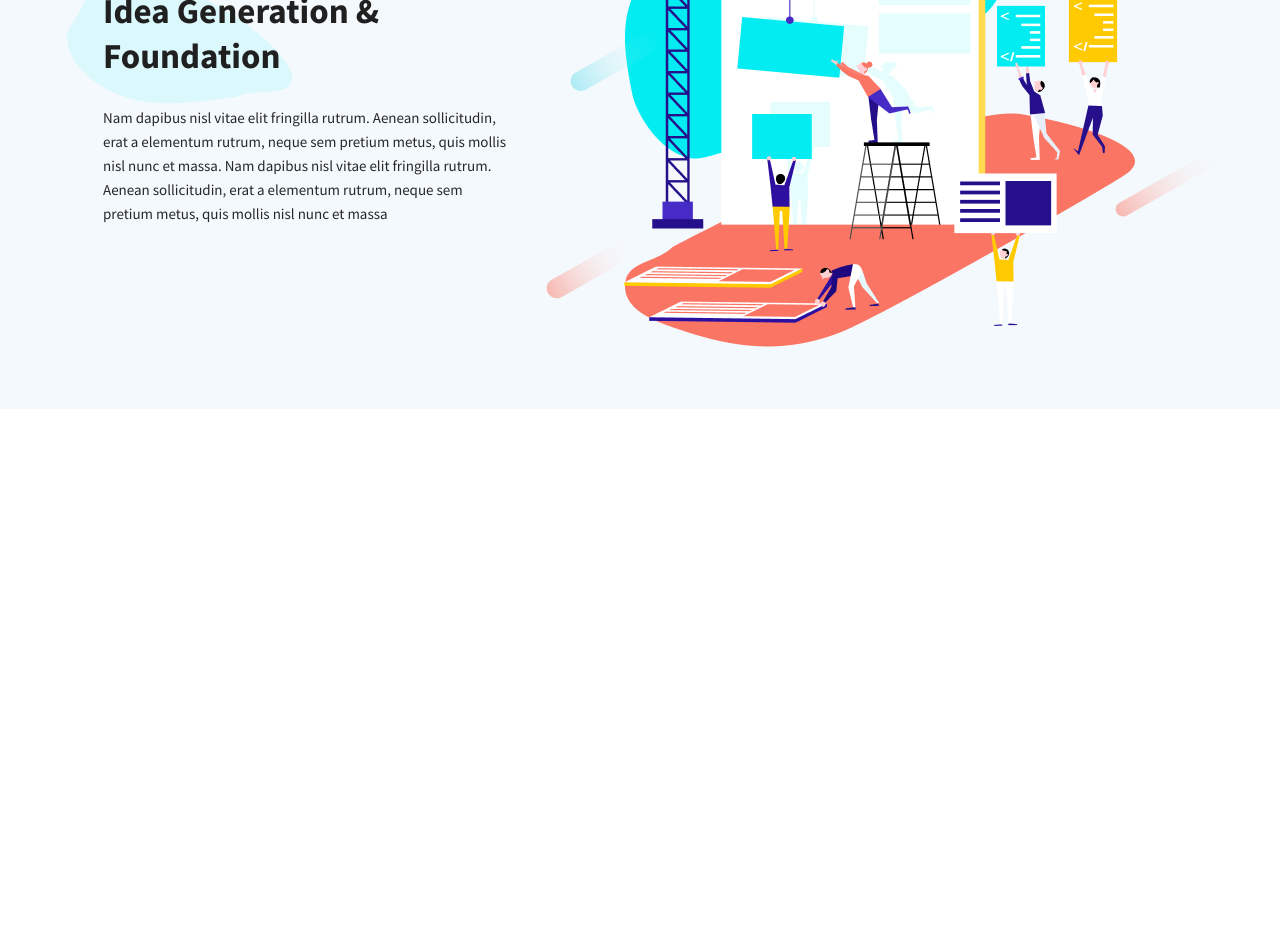
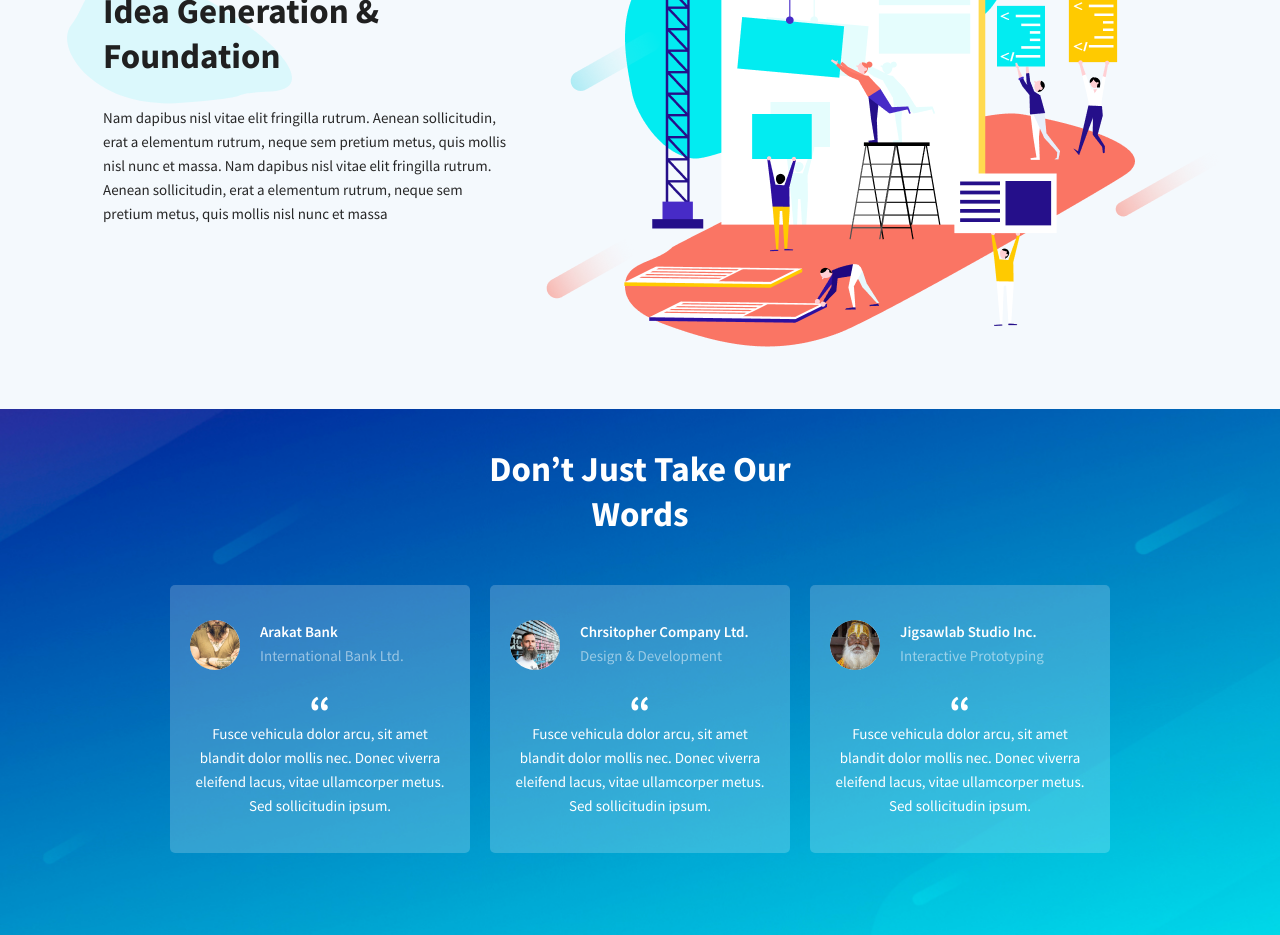
Before and after one commit to VelenaFlower/MartaUp, a plain HTML site: page index.html in a window 1280 px wide. Shown: the part 2784-3719 px from the top of the page. Before the commit the page ends 3193 px from the top, so only its background shows below. Drawn offline with nearby package versions, Linux system fonts and the light colour scheme.

Commit message:
feat: add section reviews

```diff
--- a/css/style.css
+++ b/css/style.css
@@ -191,3 +191,58 @@ a {
 .advantages-box__text p {
     margin: 12px 0;
 }
+
+/*reviews*/
+.reviews {
+    padding: 38px 0 82px;
+    background: url("../images/reviews-bg.jpg") no-repeat center;
+    background-size: cover;
+}
+.reviews__title {
+    max-width: 385px;
+    margin: 0 auto 48px;
+    text-align: center;
+    color: #fff;
+}
+.reviews__items {
+    display: flex;
+    justify-content: space-between;
+    max-width: 940px;
+    margin: 0 auto;
+}
+.reviews__item {
+    width: 300px;
+    padding: 35px 20px;
+    color: #fff;
+    background: rgba(255, 255, 255, .2);
+    border-radius: 5px;
+}
+.reviews__item-head {
+    display: flex;
+    margin-bottom: 13px;
+}
+.reviews__item-head img {
+    margin-right: 20px;
+    border-radius: 50%;
+}
+.reviews__item-name {
+    font-weight: 600;
+}
+.reviews__item-position {
+    opacity: .5;
+}
+.reviews__item-text {
+    position: relative;
+    padding-top: 39px;
+    text-align: center;
+}
+.reviews__item-text:before {
+    content: "“";
+    position: absolute;
+    top: 0;
+    right: 0;
+    left: 0;
+    font-weight: bold;
+    font-size: 40px;
+    line-height: 55px;
+}
--- a/index.html
+++ b/index.html
@@ -207,6 +207,63 @@
       </div>
     </div>
   </section>
+  <section class="reviews">
+    <div class="container">
+      <div class="reviews__title title">
+        Don’t Just Take Our Words
+      </div>
+      <div class="reviews__items">
+        <div class="reviews__item">
+          <div class="reviews__item-head">
+            <img src="images/reviews-1.jpg" alt="reviews-1">
+            <div class="reviews__item-info">
+              <div class="reviews__item-name">
+                Arakat Bank
+              </div>
+              <div class="reviews__item-position">
+                International Bank Ltd.
+              </div>
+            </div>
+          </div>
+          <div class="reviews__item-text">
+            Fusce vehicula dolor arcu, sit amet blandit dolor mollis nec. Donec viverra eleifend lacus, vitae ullamcorper metus. Sed sollicitudin ipsum.
+          </div>
+        </div>
+        <div class="reviews__item">
+          <div class="reviews__item-head">
+            <img src="images/reviews-2.jpg" alt="reviews-2">
+            <div class="reviews__item-info">
+              <div class="reviews__item-name">
+                Chrsitopher Company Ltd.
+              </div>
+              <div class="reviews__item-position">
+                Design & Development
+              </div>
+            </div>
+          </div>
+          <div class="reviews__item-text">
+            Fusce vehicula dolor arcu, sit amet blandit dolor mollis nec. Donec viverra eleifend lacus, vitae ullamcorper metus. Sed sollicitudin ipsum.
+          </div>
+        </div>
+        <div class="reviews__item">
+          <div class="reviews__item-head">
+            <img src="images/reviews-3.jpg" alt="reviews-3">
+            <div class="reviews__item-info">
+              <div class="reviews__item-name">
+                Jigsawlab Studio Inc.
+              </div>
+              <div class="reviews__item-position">
+                Interactive Prototyping
+              </div>
+            </div>
+          </div>
+          <div class="reviews__item-text">
+            Fusce vehicula dolor arcu, sit amet blandit dolor mollis nec. Donec viverra eleifend lacus, vitae ullamcorper metus. Sed sollicitudin ipsum.
+          </div>
+        </div>
+      </div>
+    </div>
+  </section>
 
   <script src="https://ajax.googleapis.com/ajax/libs/jquery/3.4.1/jquery.min.js"></script>
   <script src="js/slick.min.js"></script>
```
Also changed, not shown: images/reviews-1.jpg (added), images/reviews-2.jpg (added), images/reviews-3.jpg (added), images/reviews-bg.jpg (added).
